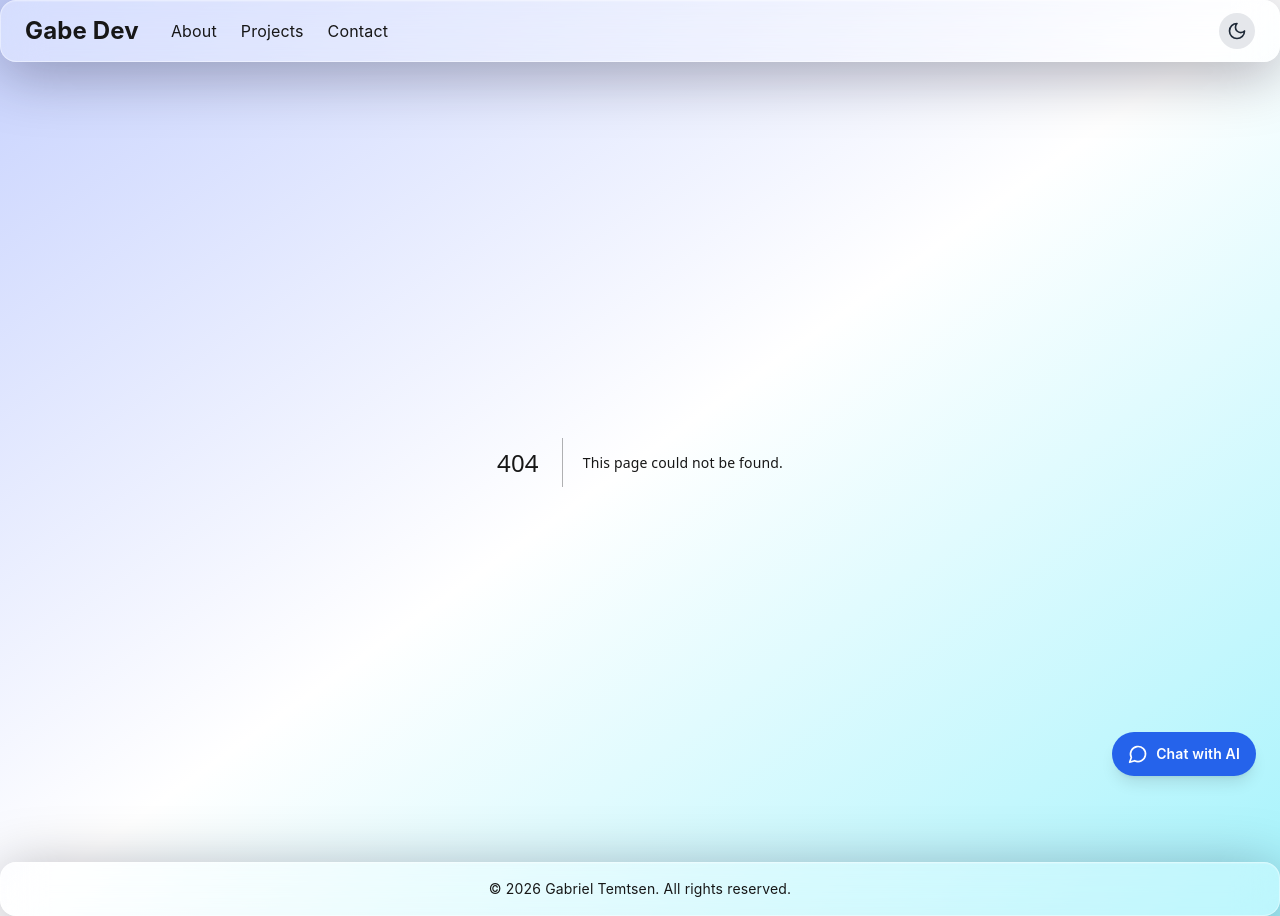
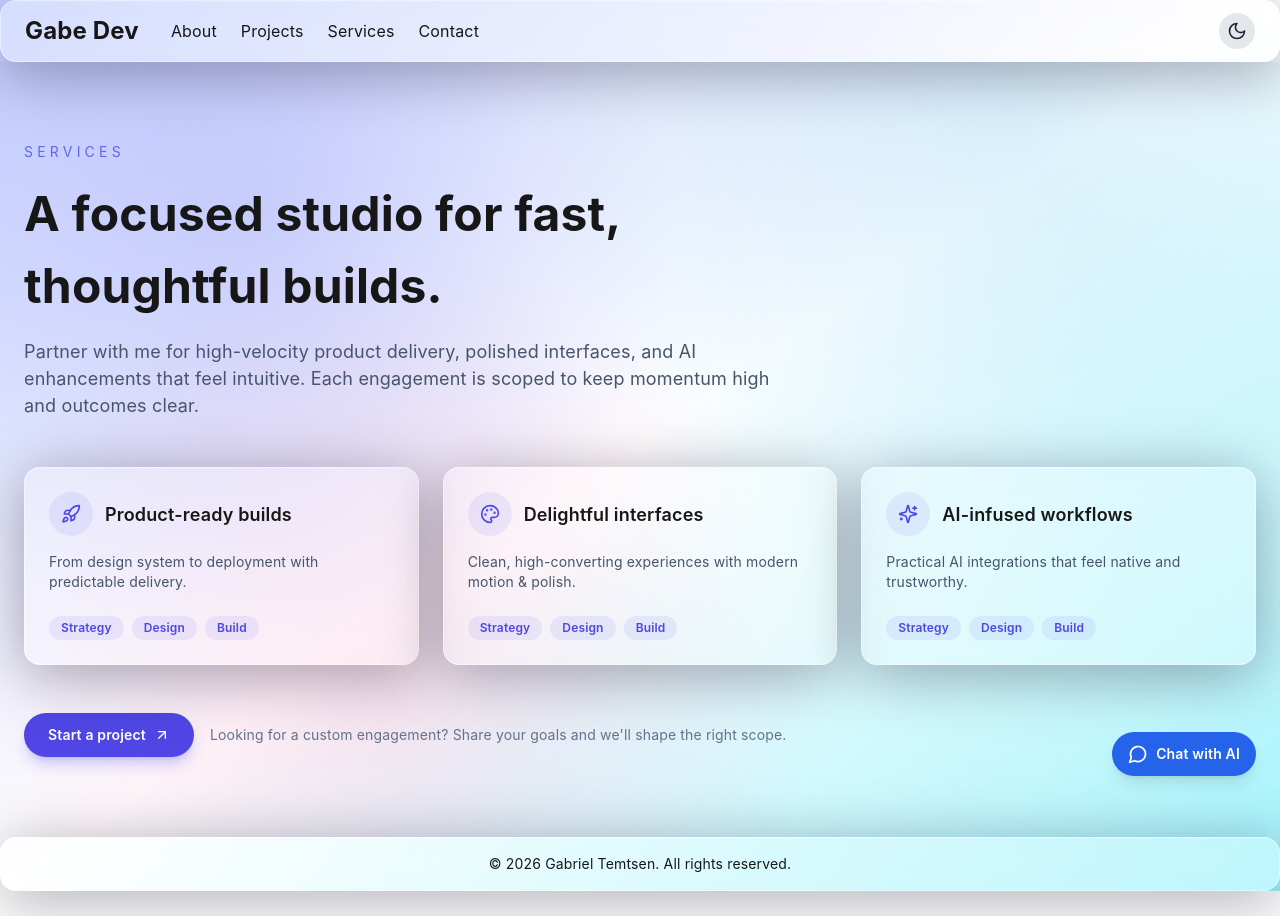
Before and after one commit to gabrieltemtsen/gabe-dev, a Next.js app: page /services in a window 1280 px wide. Before the commit this address had no page. After the commit the page ends 891 px from the top, so only its background shows below. Built offline with nearby package versions, Linux system fonts and the light colour scheme.

Commit message:
Add services page and nav link

```diff
--- a/src/components/Layout.tsx
+++ b/src/components/Layout.tsx
@@ -29,6 +29,9 @@ const Layout = ({ children }: LayoutProps) => {
             <Link href="/projects" className="hover:text-blue-600">
               Projects
             </Link>
+            <Link href="/services" className="hover:text-blue-600">
+              Services
+            </Link>
             <Link href="/contact" className="hover:text-blue-600">
               Contact
             </Link>
@@ -53,6 +56,9 @@ const Layout = ({ children }: LayoutProps) => {
               <Link href="/projects" className="hover:text-blue-600" onClick={() => setOpen(false)}>
                 Projects
               </Link>
+              <Link href="/services" className="hover:text-blue-600" onClick={() => setOpen(false)}>
+                Services
+              </Link>
               <Link href="/contact" className="hover:text-blue-600" onClick={() => setOpen(false)}>
                 Contact
               </Link>
--- /dev/null
+++ b/src/pages/services.tsx
@@ -0,0 +1,81 @@
+import Link from 'next/link';
+import { ArrowUpRight, Palette, Rocket, Sparkles } from 'lucide-react';
+
+const Services = () => {
+  const services = [
+    {
+      icon: <Rocket className="w-5 h-5" />,
+      title: 'Product-ready builds',
+      description: 'From design system to deployment with predictable delivery.',
+    },
+    {
+      icon: <Palette className="w-5 h-5" />,
+      title: 'Delightful interfaces',
+      description: 'Clean, high-converting experiences with modern motion & polish.',
+    },
+    {
+      icon: <Sparkles className="w-5 h-5" />,
+      title: 'AI-infused workflows',
+      description: 'Practical AI integrations that feel native and trustworthy.',
+    },
+  ];
+
+  return (
+    <div className="relative overflow-hidden py-16 sm:py-20">
+      <div className="absolute inset-0 bg-[radial-gradient(circle_at_20%_20%,rgba(99,102,241,0.2),transparent_35%),radial-gradient(circle_at_80%_10%,rgba(14,165,233,0.15),transparent_40%),radial-gradient(circle_at_30%_80%,rgba(236,72,153,0.15),transparent_40%)]" />
+      <div className="relative container mx-auto px-4 sm:px-6">
+        <div className="max-w-3xl space-y-4">
+          <p className="text-sm uppercase tracking-[0.3em] text-indigo-500 dark:text-indigo-200">Services</p>
+          <h1 className="text-4xl sm:text-5xl font-bold">A focused studio for fast, thoughtful builds.</h1>
+          <p className="text-lg text-slate-600 dark:text-slate-300">
+            Partner with me for high-velocity product delivery, polished interfaces, and AI enhancements that feel
+            intuitive. Each engagement is scoped to keep momentum high and outcomes clear.
+          </p>
+        </div>
+
+        <div className="mt-12 grid gap-6 md:grid-cols-3">
+          {services.map((service) => (
+            <div
+              key={service.title}
+              className="glass rounded-3xl border border-white/20 bg-white/70 p-6 shadow-lg shadow-indigo-500/10 dark:bg-white/5"
+            >
+              <div className="flex items-center gap-3">
+                <div className="rounded-full bg-indigo-500/10 p-3 text-indigo-600 dark:text-indigo-200">
+                  {service.icon}
+                </div>
+                <h2 className="text-lg font-semibold">{service.title}</h2>
+              </div>
+              <p className="mt-4 text-sm text-slate-600 dark:text-slate-300">{service.description}</p>
+              <div className="mt-6 flex flex-wrap gap-2">
+                <span className="rounded-full bg-indigo-500/10 px-3 py-1 text-xs font-semibold text-indigo-600 dark:text-indigo-200">
+                  Strategy
+                </span>
+                <span className="rounded-full bg-indigo-500/10 px-3 py-1 text-xs font-semibold text-indigo-600 dark:text-indigo-200">
+                  Design
+                </span>
+                <span className="rounded-full bg-indigo-500/10 px-3 py-1 text-xs font-semibold text-indigo-600 dark:text-indigo-200">
+                  Build
+                </span>
+              </div>
+            </div>
+          ))}
+        </div>
+
+        <div className="mt-12 flex flex-wrap items-center gap-4">
+          <Link
+            href="/contact"
+            className="inline-flex items-center gap-2 rounded-full bg-indigo-600 px-6 py-3 text-sm font-semibold text-white shadow-lg shadow-indigo-500/30 transition hover:-translate-y-0.5 hover:bg-indigo-500"
+          >
+            Start a project
+            <ArrowUpRight className="h-4 w-4" />
+          </Link>
+          <p className="text-sm text-slate-500 dark:text-slate-300">
+            Looking for a custom engagement? Share your goals and we&apos;ll shape the right scope.
+          </p>
+        </div>
+      </div>
+    </div>
+  );
+};
+
+export default Services;
```
